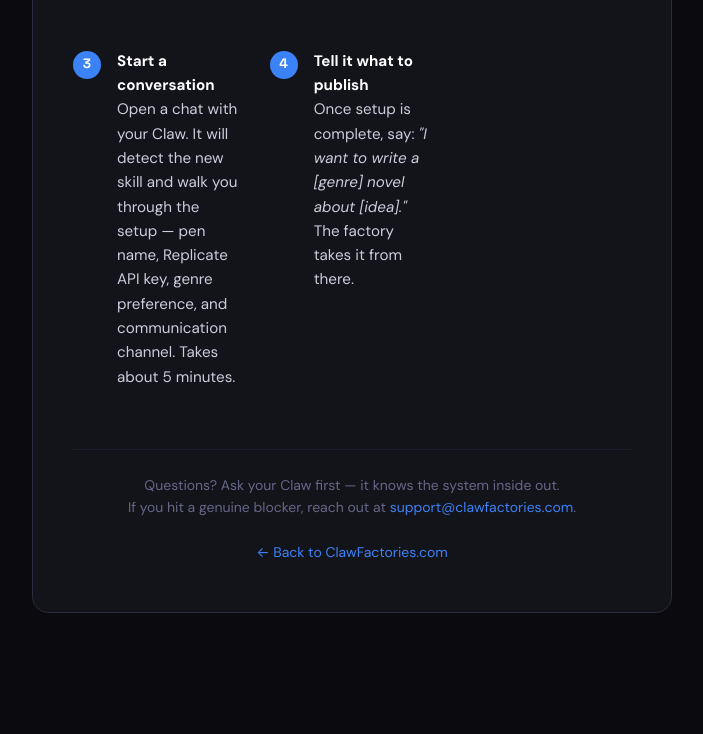
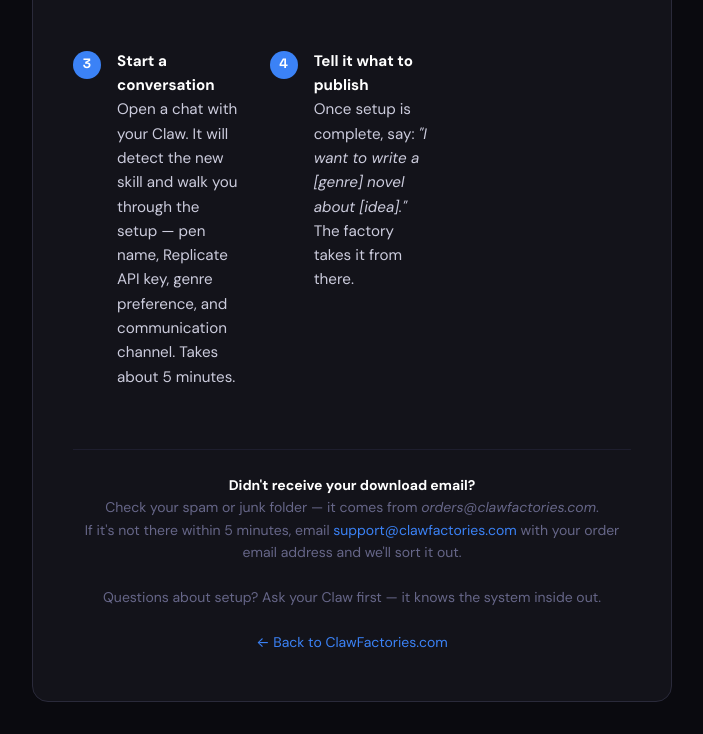
Before and after one commit to steelehyuga/clawfactories-site, a website: page thank-you.html in a window 1280 px wide. Shown: the part 905-1639 px from the top of the page, without its empty margins (288-991 px from the left). Before the commit the page ends 1550 px from the top, so only its background shows below. Drawn offline with Linux system fonts and the light colour scheme.

Commit message:
Add spam folder note to thank-you page

```diff
--- a/thank-you.html
+++ b/thank-you.html
@@ -195,8 +195,10 @@
       </div>
 
       <p class="support-note">
-        Questions? Ask your Claw first — it knows the system inside out.<br>
-        If you hit a genuine blocker, reach out at <a href="mailto:support@clawfactories.com">support@clawfactories.com</a>.<br><br>
+        <strong style="color:#fff;">Didn't receive your download email?</strong><br>
+        Check your spam or junk folder — it comes from <em>orders@clawfactories.com</em>.<br>
+        If it's not there within 5 minutes, email <a href="mailto:support@clawfactories.com">support@clawfactories.com</a> with your order email address and we'll sort it out.<br><br>
+        Questions about setup? Ask your Claw first — it knows the system inside out.<br><br>
         <a href="https://clawfactories.com">← Back to ClawFactories.com</a>
       </p>
 
```
